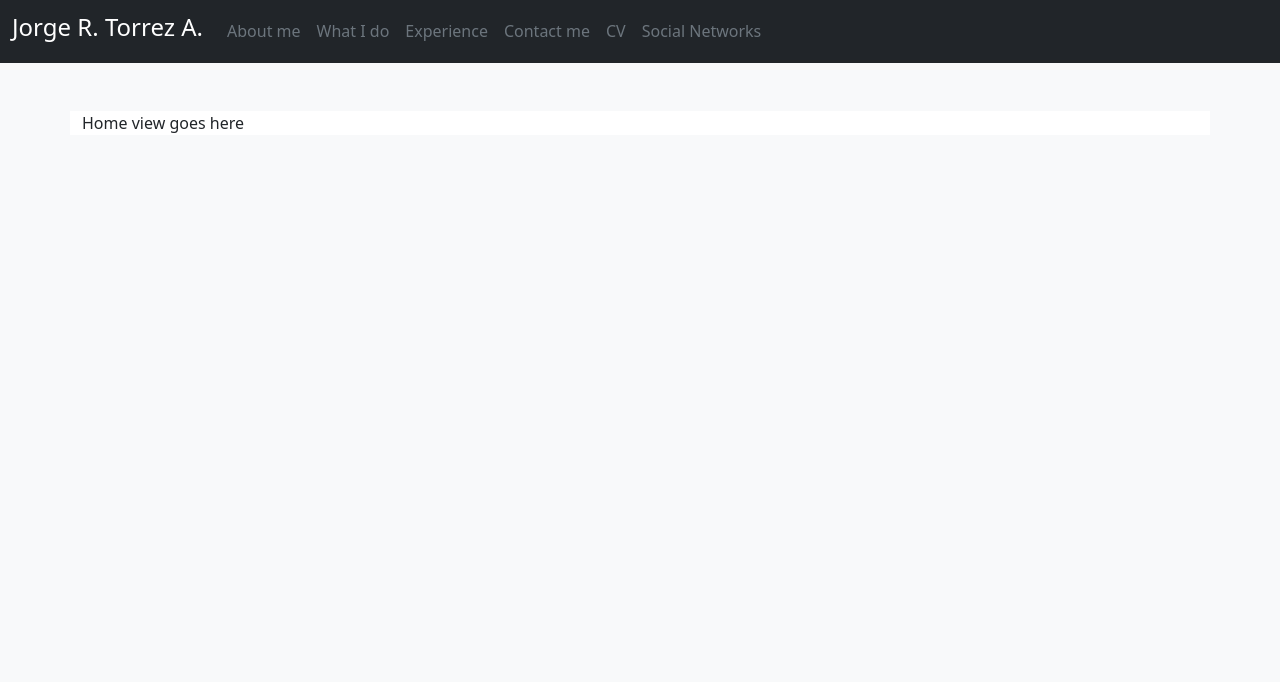
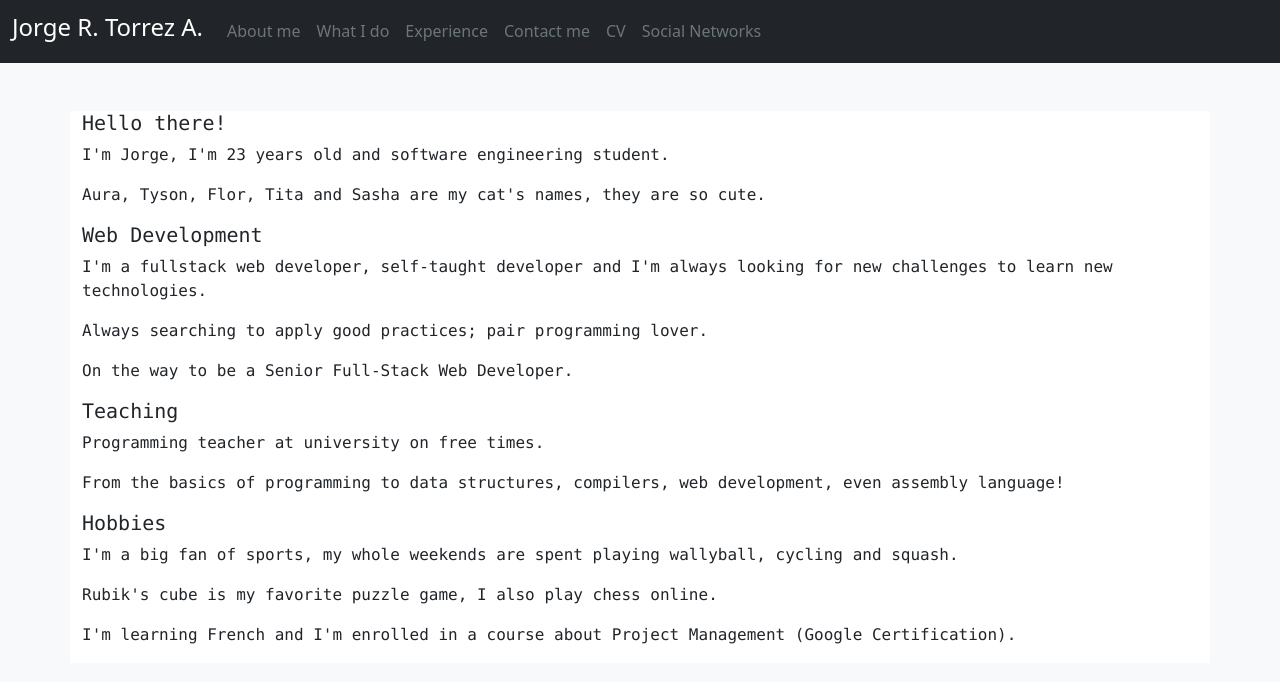
Before and after one commit to JrogeT/portfolio, a Vue app: page / in a window 1280 px wide. Shown: the top 682 px of the page. Built offline with nearby package versions, Linux system fonts and the light colour scheme.

Commit message:
Home view removed

```diff
--- a/src/router/index.js
+++ b/src/router/index.js
@@ -1,5 +1,4 @@
 import { createWebHistory, createRouter } from "vue-router";
-import Home from "@/views/Home";
 import AboutMe from "@/views/AboutMe";
 import WhatIDo from "@/views/WhatIDo";
 import Experience from "@/views/Experience";
@@ -11,7 +10,7 @@ const routes = [
     {
         path: "/",
         name: "Home",
-        component: Home,
+        component: AboutMe,
     },
     {
         path: "/about-me",
--- a/src/views/Home.vue
+++ /dev/null
@@ -1,15 +0,0 @@
-<template>
-    Home view goes here
-</template>
-
-<script>
-export default {
-  name: "AppHome",
-  components: {
-  }
-}
-</script>
-
-<style scoped>
-
-</style>
```
